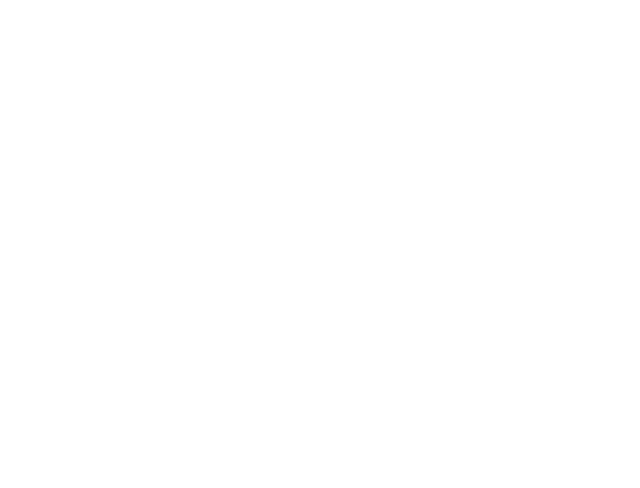
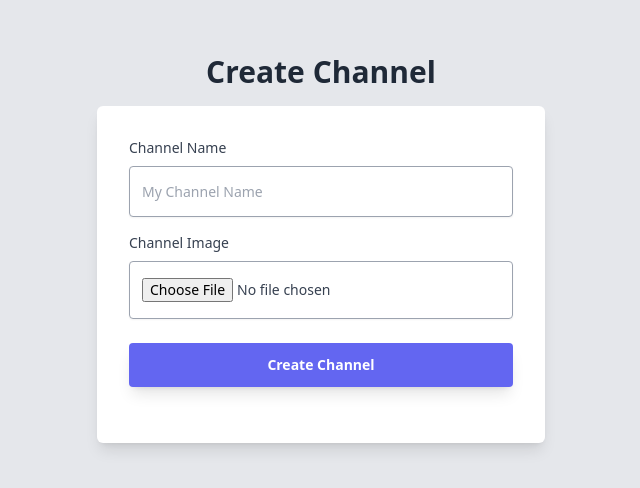
Before and after one commit to NikhilBhutani/AffinityNFT-ETHGlobal, a React (Create React App) app in the folder client/: page /create in a window 1280 px wide. Before the commit this address had no page. Shown: the part 152-640 px from the top of the page, without its empty margins (319-959 px from the left). Built offline with nearby package versions, Linux system fonts and the light colour scheme.

Commit message:
feat/auth UI

```diff
--- /dev/null
+++ b/client/src/components/create/index.js
@@ -0,0 +1,64 @@
+function CreateChannel() {
+  return (
+    <div className="create bg-gray-200">
+      <div className="relative font-medium md:h-screen flex items-center content-center">
+        <div className="mr-auto ml-auto w-full">
+          <div className="w-full max-w-md mr-auto ml-auto mt-4 mb-1 text-center">
+            <h1 className="text-gray-800 block text-3xl font-extrabold font-title">
+              Create Channel
+            </h1>
+          </div>
+          <div className="w-full max-w-md mr-auto ml-auto mt-4">
+            <div className="bg-white shadow-lg rounded-md px-8 py-8 mb-4 ml-auto mr-auto">
+              <div className="mb-4">
+                <label
+                  className="block text-gray-700 text-sm font-medium mb-2"
+                  htmlFor="username"
+                >
+                  {" "}
+                  Channel Name{" "}
+                </label>
+                <input
+                  className="shadow-sm appearance-none border border-gray-400 rounded w-full py-4 px-3 text-gray-700 text-sm leading-tight focus:outline-none focus:border-indigo-300"
+                  id="channelName"
+                  type="text"
+                  placeholder="My Channel Name"
+                />
+              </div>
+              <div className="mb-6">
+                <label
+                  className="block text-gray-700 text-sm font-medium mb-2"
+                  htmlFor="channelImage"
+                >
+                  {" "}
+                  Channel Image{" "}
+                </label>
+                <input
+                  className="shadow-sm appearance-none border border-gray-400 rounded w-full py-4 px-3 text-gray-700 text-sm leading-tight focus:outline-none focus:border-indigo-300"
+                  id="channelLogo"
+                  type="file"
+                  name="channelLogo"
+                  alt="Channel Image"
+                  placeholder="Channel Image"
+                />
+              </div>
+
+              <div className="mb-6">
+                <button
+                  type="button"
+                  className="bg-indigo-500 hover:bg-indigo-600 shadow-lg text-white font-semibold text-sm py-3 px-0 rounded text-center w-full hover:bg-tertiary duration-200 transition-all"
+                >
+                  Create Channel
+                </button>
+              </div>
+
+
+            </div>
+          </div>
+        </div>
+      </div>
+    </div>
+  );
+}
+
+export default CreateChannel;
--- a/client/src/components/header/index.js
+++ b/client/src/components/header/index.js
@@ -21,12 +21,6 @@ function header() {
             </a>
             <a href="/whitepaper" className="mr-5 hover:text-gray-900">
               Whitepaper
-            </a>
-            <a href="/faq" className="mr-5 hover:text-gray-900">
-              FAQs
-            </a>
-            <a href="/blog" className="mr-5 hover:text-gray-900">
-              Blog
             </a>
           </div>
         </div>
--- /dev/null
+++ b/client/src/components/login/index.js
@@ -0,0 +1,43 @@
+import { Moralis } from "moralis";
+
+function Login() {
+  const API_URL = "https://s3nlldgkmodi.usemoralis.com:2053/server";
+  const API_KEY = "cOep3uCa15236HwUfmeHmvLtTiNBy3t2ePpveLsk";
+  var globalUser;
+
+  async function startMoralisAndLogin() {
+    await Moralis.start({ serverUrl: API_URL, appId: API_KEY });
+
+    const currentUser = Moralis.User.current();
+    if (currentUser) {
+      console.log("User alredy logged in");
+      console.log(currentUser.get("ethAddress"));
+      globalUser = currentUser;
+    } else {
+      Moralis.authenticate().then((user) => {
+        console.log(user.get("ethAddress"));
+        globalUser = user;
+      });
+    }
+  }
+
+  return (
+    <div className="login w-full h-screen bg-gray-200 flex justify-center items-center">
+      <div className="flex">
+        <div className="buttons mx-auto my-auto self-center flex justify-evenly align-middle">
+          <button
+            onClick={startMoralisAndLogin}
+            className="rounded-lg py-8 px-12 mx-10 my-10 bg-purple-700 text-white text-2xl"
+          >
+            Creator Login
+          </button>
+          <button className="rounded-lg py-8 px-12 mx-10 my-10 bg-purple-700 text-white text-2xl">
+            Viewer Login
+          </button>
+        </div>
+      </div>
+    </div>
+  );
+}
+
+export default Login;
--- a/client/src/index.js
+++ b/client/src/index.js
@@ -6,14 +6,20 @@ import {
   Route
 } from "react-router-dom";
 import App from './App';
-import Home from '../src/components/Home'
+import Home from '../src/components/Home';
+import Login from '../src/components/login';
+import Channel from '../src/components/channel';
+import CreateChannel from '../src/components/create';
 
 ReactDOM.render(
   <React.StrictMode>
     <BrowserRouter>
       <Routes>
         <Route path="/" element={<App />}/>
-        <Route path="/playground" element={<Home />}/>
+        <Route path="/playground" element={<Home />} />
+        <Route path="/login" element={<Login />} />
+        <Route path="/channel" element={<Channel />} />
+        <Route path="/create" element={<CreateChannel />} />
       </Routes>
     </BrowserRouter>
   </React.StrictMode>,
```
